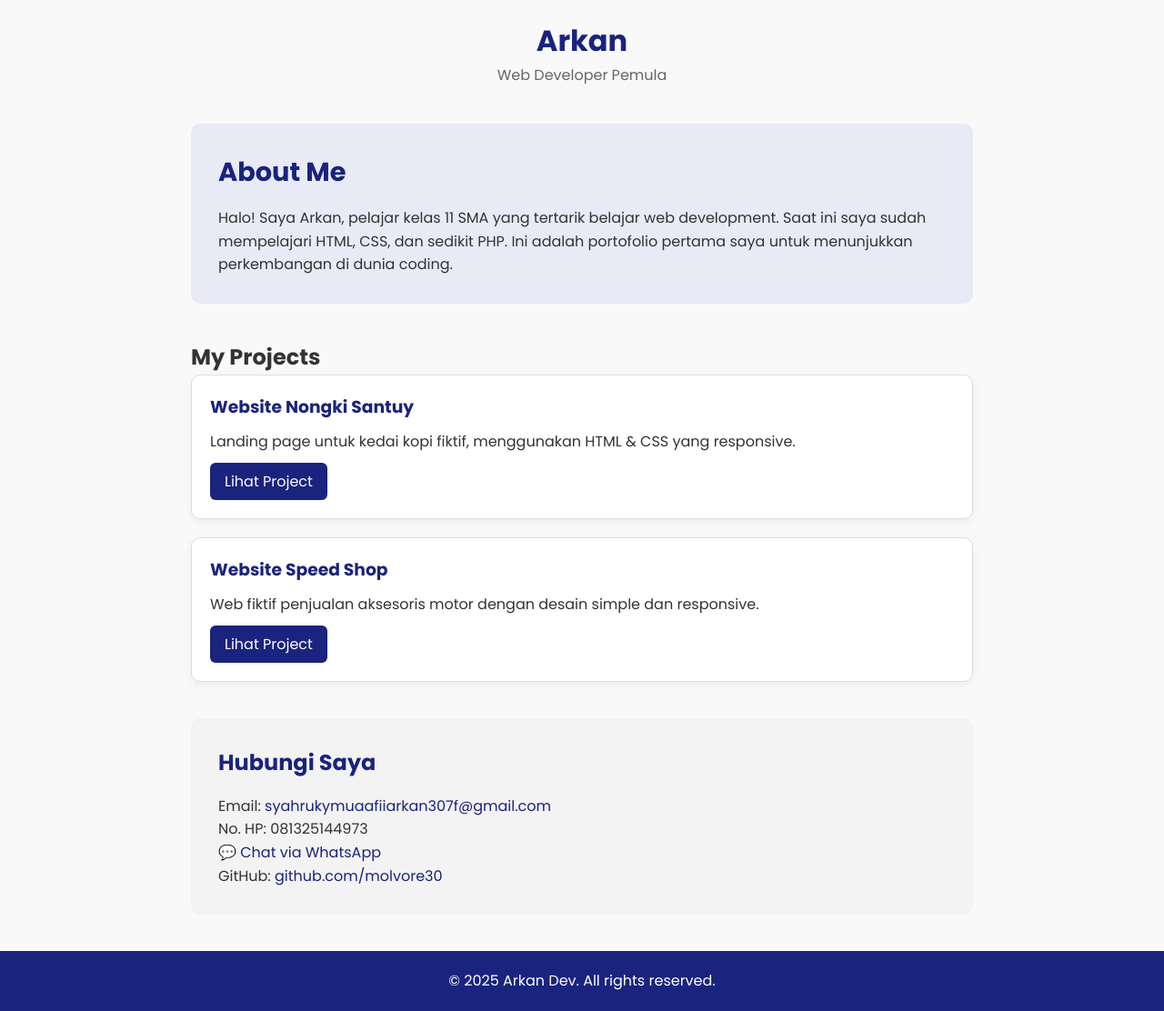
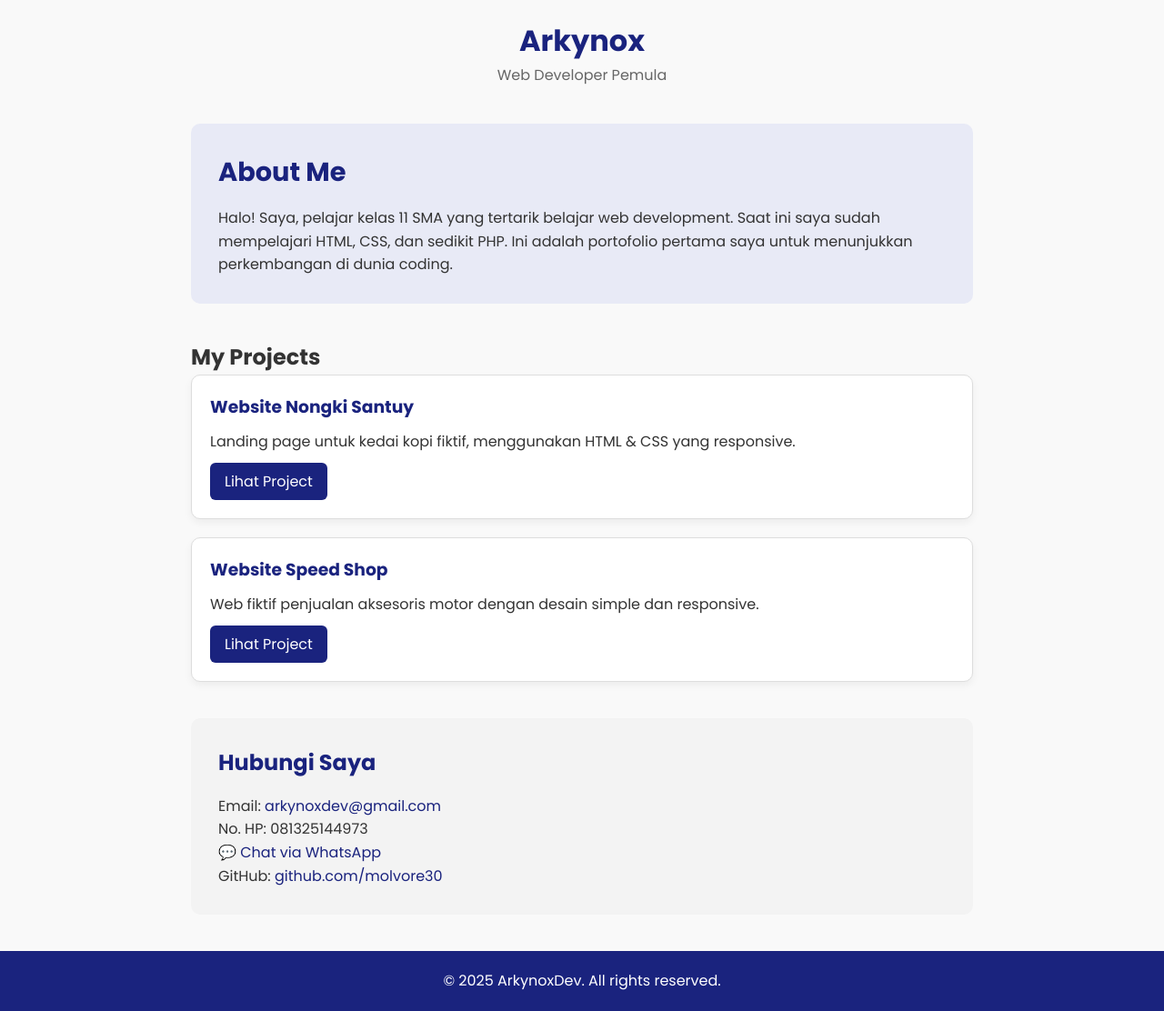
Before and after one commit to ArkynoxDev/portofolio, a plain HTML site: page index.html in a window 1280 px wide. Shown: the part 239-1351 px from the top of the page at 91% size. Drawn offline with Linux system fonts and the light colour scheme.

Commit message:
Update index.html

```diff
--- a/index.html
+++ b/index.html
@@ -3,7 +3,7 @@
 <head>
   <meta charset="UTF-8" />
   <meta name="viewport" content="width=device-width, initial-scale=1.0"/>
-  <title>Portofolio Arkan</title>
+  <title>Portofolio Arkbyte</title>
   <link rel="stylesheet" href="style.css" />
   <link href="https://fonts.googleapis.com/css2?family=Poppins:wght@400;600;700&display=swap" rel="stylesheet">
 </head>
@@ -19,13 +19,13 @@
   <main class="container">
     <header>
       <img src="image profile.png" alt="Foto Profil" class="profile-pic">
-      <h1>Arkan</h1>
+      <h1>Arkynox</h1>
       <p>Web Developer Pemula</p>
     </header>
 
     <section id="about">
       <h2>About Me</h2>
-      <p>Halo! Saya Arkan, pelajar kelas 11 SMA yang tertarik belajar web development. Saat ini saya sudah mempelajari HTML, CSS, dan sedikit PHP. Ini adalah portofolio pertama saya untuk menunjukkan perkembangan di dunia coding.</p>
+      <p>Halo! Saya, pelajar kelas 11 SMA yang tertarik belajar web development. Saat ini saya sudah mempelajari HTML, CSS, dan sedikit PHP. Ini adalah portofolio pertama saya untuk menunjukkan perkembangan di dunia coding.</p>
     </section>
 
     <section id="projects">
@@ -46,7 +46,7 @@
 
     <section id="contact">
       <h2>Hubungi Saya</h2>
-      <p>Email: <a href="mailto:syahrukymuaafiiarkan307f@gmail.com">syahrukymuaafiiarkan307f@gmail.com</a></p>
+      <p>Email: <a href="mailto:arkynoxdev@gmail.com">arkynoxdev@gmail.com</a></p>
       <p>No. HP: 081325144973</p>
       <p>
         <a href="https://wa.me/6281325144973?text=Halo%2C%20aku%20lihat%20portofolio%20kamu%20dan%20tertarik%20buat%20ngobrol." target="_blank">💬 Chat via WhatsApp</a>
@@ -56,7 +56,7 @@
   </main>
 
   <footer>
-    <p>&copy; 2025 Arkan Dev. All rights reserved.</p>
+    <p>&copy; 2025 ArkynoxDev. All rights reserved.</p>
   </footer>
 </body>
 </html>
```
